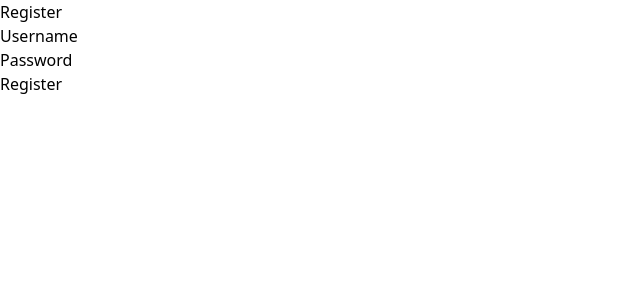
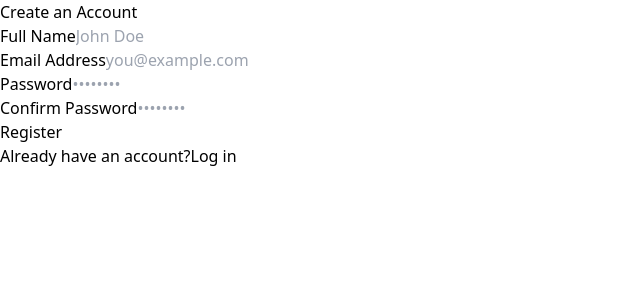
Before and after one commit to AndresElacion/Integrated-Restaurant-Management-System, a React (Vite) app in the folder frontend/: page /register in a window 1280 px wide. Shown: the top 300 px of the page, without its empty margins (0-640 px from the left). Built offline with nearby package versions, Linux system fonts and the light colour scheme.

Commit message:
added components and functions call to api

```diff
--- a/frontend/src/components/Dashboard.tsx
+++ b/frontend/src/components/Dashboard.tsx
@@ -1,7 +1,31 @@
-import React from 'react';
+import React, { useEffect, useState } from 'react';
 import Navbar from './Navbar';
+import apiURL from '../axios';
+import { DashboardUser } from '../types';
 
 const Dashboard: React.FC = () => {
+  const [user, setUser] = useState<DashboardUser | null>(null);
+  const [loading, setLoading] = useState(true);
+
+  useEffect(() => {
+    const fetchUser = async () => {
+      try {
+        const response = await apiURL.get('/api/user');
+        setUser(response.data);
+      } catch (error) {
+        console.error('Failed to fetch user:', error);
+      } finally {
+        setLoading(false);
+      }
+    };
+
+    fetchUser();
+  }, []);
+
+  if (loading) {
+    return <div>Loading...</div>;
+  }
+
   return (
     <div className="min-h-screen bg-gray-100">
       <Navbar />
@@ -9,7 +33,7 @@ const Dashboard: React.FC = () => {
         <h2 className="text-2xl font-bold mb-4">Dashboard</h2>
         <div className="bg-white rounded-lg shadow p-6">
           <p className="text-gray-600">
-            Welcome to the dashboard! Here you can find various data displays and UI elements.
+            Welcome {user?.email}! Here you can find various data displays and UI elements.
           </p>
         </div>
       </div>
--- a/frontend/src/components/Login.tsx
+++ b/frontend/src/components/Login.tsx
@@ -1,20 +1,41 @@
 import React, { useState } from 'react';
+import { useNavigate } from 'react-router-dom';
+import apiURL from '../axios';
+import { useAuth } from '../context/AuthContext';
 
 const Login: React.FC = () => {
 	const [email, setEmail] = useState('');
 	const [password, setPassword] = useState('');
+	const [error, setError] = useState('');
+	const navigate = useNavigate();
+	const { setIsAuthenticated } = useAuth();
 
-	const handleSubmit = (e: React.FormEvent) => {
+	const handleSubmit = async (e: React.FormEvent) => {
 		e.preventDefault();
-		// Handle login logic here
+		try {
+			await apiURL.post('/login', { email, password }, {
+				withCredentials: true,
+			});
+			setIsAuthenticated(true);
+			navigate('/');
+		} catch (error) {
+			setError('Invalid credentials');
+			console.error('Login failed:', error);
+		}
 	};
 
 	return (
-		<div className="flex items-center justify-center h-screen">
-			<form onSubmit={handleSubmit} className="bg-white p-6 rounded shadow-md">
+		<div className='flex items-center justify-center h-screen'>
+			<div className="bg-white shadow-md rounded-lg p-8 w-full max-w-md">
+				<div className="flex flex-col items-center mb-6">
+					<img src="https://cdn-icons-png.flaticon.com/512/1077/1077012.png"
+						className="w-12"/>
+				</div>
+				<form onSubmit={handleSubmit} className="space-y-4">
+					{error && <div className="text-red-500 mb-4">{error}</div>}
 					<h2 className="text-2xl mb-4">Login</h2>
 					<div className="mb-4">
-					<label className="block text-sm font-bold mb-2" htmlFor="email">
+						<label className="block text-sm font-medium text-gray-700" htmlFor="email">
 							Email
 						</label>
 						<input
@@ -22,12 +43,12 @@ const Login: React.FC = () => {
 							id="email"
 							value={email}
 							onChange={(e) => setEmail(e.target.value)}
-						className="border rounded w-full py-2 px-3"
+							className="mt-1 block w-full px-4 py-2 border border-gray-300 rounded-lg text-gray-700"
 							required
 						/>
 					</div>
 					<div className="mb-4">
-					<label className="block text-sm font-bold mb-2" htmlFor="password">
+						<label className="block text-sm font-medium text-gray-700" htmlFor="password">
 							Password
 						</label>
 						<input
@@ -35,14 +56,23 @@ const Login: React.FC = () => {
 							id="password"
 							value={password}
 							onChange={(e) => setPassword(e.target.value)}
-						className="border rounded w-full py-2 px-3"
+							className="mt-1 block w-full px-4 py-2 border border-gray-300 rounded-lg text-gray-700"
 							required
 						/>
 					</div>
-				<button type="submit" className="bg-blue-500 text-white rounded py-2 px-4">
+					<button type="submit" className="w-full py-1 text-nowrap font-semibold bg-gray-800 text-white rounded-md hover:bg-gray-900">
 						Login
 					</button>
+
+					{/* Login Link */}
+					<p className="text-sm text-center text-gray-600">
+						Don't have an account?
+						<a href="/register" className="text-indigo-600 hover:underline">
+							Register
+						</a>
+					</p>
 				</form>
+			</div>
 		</div>
 	);
 };
--- a/frontend/src/components/Navbar.tsx
+++ b/frontend/src/components/Navbar.tsx
@@ -1,15 +1,40 @@
 import React from 'react';
-import { Link } from 'react-router-dom';
+import { Link, useNavigate } from 'react-router-dom';
+import apiURL from '../axios';
+import { useAuth } from '../context/AuthContext';
 
 const Navbar: React.FC = () => {
+  const navigate = useNavigate();
+  const { isAuthenticated, setIsAuthenticated } = useAuth();
+
+  const signOut = async () => {
+    try {
+      await apiURL.post('logout', null, {
+        withCredentials: true,
+      });
+      setIsAuthenticated(false);
+      navigate('/login');
+    } catch (error) {
+      console.error(error);
+    }
+  };
+
   return (
     <nav className="bg-gray-800 p-4">
       <div className="container mx-auto flex justify-between">
         <div className="text-white text-lg">My App</div>
         <div className="space-x-4">
-          <Link to="/" className="text-white hover:text-gray-300">Dashboard</Link>
-          <Link to="/login" className="text-white hover:text-gray-300">Login</Link>
-          <Link to="/register" className="text-white hover:text-gray-300">Register</Link>
+          {isAuthenticated ? (
+            <>
+              <Link to="/" className="text-white hover:text-gray-300">Dashboard</Link>
+              <button onClick={signOut} className="text-white hover:text-gray-300">Logout</button>
+            </>
+          ) : (
+            <>
+              <Link to="/login" className="text-white hover:text-gray-300">Login</Link>
+              <Link to="/register" className="text-white hover:text-gray-300">Register</Link>
+            </>
+          )}
         </div>
       </div>
     </nav>
--- a/frontend/src/components/Registration.tsx
+++ b/frontend/src/components/Registration.tsx
@@ -1,51 +1,136 @@
 import React, { useState } from 'react';
+import { RegistrationFormData } from '../types';
+import { useNavigate } from 'react-router-dom';
+import apiURL from '../axios';  // Import the axios instance
 
 const Registration: React.FC = () => {
-	const [username, setUsername] = useState('');
-	const [password, setPassword] = useState('');
+  const [formData, setFormData] = useState<RegistrationFormData>({
+    name: '',
+    email: '',
+    password: '',
+    password_confirmation: '',
+  });
 
-	const handleSubmit = (e: React.FormEvent) => {
+  const navigate = useNavigate();
+
+  const handleChange = (e: React.ChangeEvent<HTMLInputElement>) => {
+    const { name, value } = e.target;
+    setFormData((prevFormData) => ({
+      ...prevFormData,
+      [name]: value,
+    }));
+  };
+
+  const handleSubmit = async (e: React.FormEvent) => {
     e.preventDefault();
-		// Handle registration logic here
+
+    try {
+      // Ensure CSRF token is set
+      	try {
+			await apiURL.get("/sanctum/csrf-cookie")
+
+			// Now, make the registration request
+			await apiURL.post('/register', formData);
+
+      		navigate('/'); // Navigate on success
+		} catch (error) {
+			console.error('Error getting token', error);
+		}
+    } catch (error) {
+      console.error('Registration failed:', error);
+      // Handle error here (e.g., show an error message)
+    }
   };
 
 	return (
 		<div className="flex items-center justify-center h-screen">
-			<form onSubmit={handleSubmit} className="bg-white p-6 rounded shadow-md">
-				<h2 className="text-2xl mb-4">Register</h2>
-				<div className="mb-4">
-					<label className="block text-sm font-bold mb-2" htmlFor="username">
-						Username
+			<div className="bg-white shadow-md rounded-lg p-8 w-full max-w-md">
+				<h2 className="text-2xl font-semibold text-gray-700 text-center mb-6">
+					Create an Account
+				</h2>
+				<form onSubmit={handleSubmit} className="space-y-4">
+					{/* Name */}
+					<div>
+						<label htmlFor="name" className="block text-sm font-medium text-gray-700">
+							Full Name
 						</label>
 						<input
 							type="text"
-						id="username"
-						value={username}
-						onChange={(e) => setUsername(e.target.value)}
-						className="shadow appearance-none border rounded w-full py-2 px-3 text-gray-700"
+							id="name"
+							name="name"
+							className="mt-1 block w-full px-4 py-2 border border-gray-300 rounded-lg text-gray-700"
+							placeholder="John Doe"
+							value={formData.name}
+							onChange={handleChange}
 							required
 						/>
 					</div>
-				<div className="mb-4">
-					<label className="block text-sm font-bold mb-2" htmlFor="password">
+					{/* Email */}
+					<div>
+						<label htmlFor="email" className="block text-sm font-medium text-gray-700">
+							Email Address
+						</label>
+						<input
+							type="email"
+							id="email"
+							name="email"
+							className="mt-1 block w-full px-4 py-2 border border-gray-300 rounded-lg text-gray-700"
+							placeholder="you@example.com"
+							value={formData.email}
+							onChange={handleChange}
+							required
+						/>
+					</div>
+					{/* Password */}
+					<div>
+						<label htmlFor="password" className="block text-sm font-medium text-gray-700">
 							Password
 						</label>
 						<input
 							type="password"
 							id="password"
-						value={password}
-						onChange={(e) => setPassword(e.target.value)}
-						className="shadow appearance-none border rounded w-full py-2 px-3 text-gray-700"
+							name="password"
+							className="mt-1 block w-full px-4 py-2 border border-gray-300 rounded-lg text-gray-700"
+							placeholder="••••••••"
+							value={formData.password}
+							onChange={handleChange}
 							required
 						/>
 					</div>
+					{/* Confirm Password */}
+					<div>
+						<label htmlFor="password_confirmation" className="block text-sm font-medium text-gray-700">
+							Confirm Password
+						</label>
+						<input
+							type="password"
+							id="password_confirmation"
+							name="password_confirmation"
+							className="mt-1 block w-full px-4 py-2 border border-gray-300 rounded-lg text-gray-700"
+							placeholder="••••••••"
+							value={formData.password_confirmation}
+							onChange={handleChange}
+							required
+						/>
+					</div>
+					{/* Submit Button */}
+					<div>
 						<button
 							type="submit"
-					className="bg-blue-500 hover:bg-blue-700 text-white font-bold py-2 px-4 rounded"
+							className="w-full py-1 text-nowrap font-semibold bg-gray-800 text-white rounded-md hover:bg-gray-900 transition-colors"
 						>
 							Register
 						</button>
+					</div>
+					{/* Login Link */}
+					<p className="text-sm text-center text-gray-600">
+						Already have an account?
+						<a href="/login" className="text-indigo-600 hover:underline">
+							Log in
+						</a>
+					</p>
 				</form>
+			</div>
 		</div>
 	);
 };
```
Lines whose indentation alone changed are shown as unchanged.
